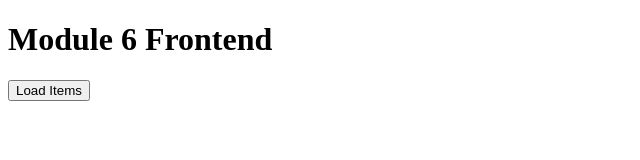
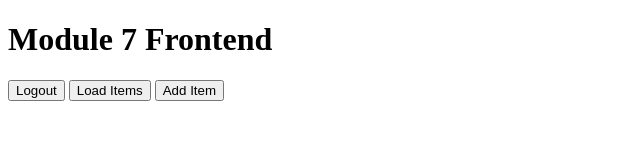
Before and after one commit to JoshuaPatrick1/module6-frontend, a plain HTML site: page index.html in a window 1280 px wide. Shown: the whole page, without its empty margins (0-640 px from the left). Drawn offline with Linux system fonts and the light colour scheme.

Commit message:
Update index.html

```diff
--- a/index.html
+++ b/index.html
@@ -1,11 +1,15 @@
 <!DOCTYPE html>
 <html>
 <head>
-  <title>Module 6 Frontend</title>
+  <title>Module 7 Frontend</title>
 </head>
 <body>
-  <h1>Module 6 Frontend</h1>
+  <h1>Module 7 Frontend</h1>
+
+  <button onclick="logout()">Logout</button>
   <button id="load">Load Items</button>
+  <button id="addItemBtn">Add Item</button>
+
   <pre id="output"></pre>
 
   <script src="script.js"></script>
```
